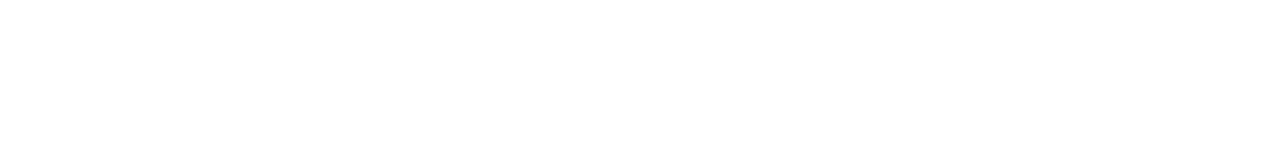
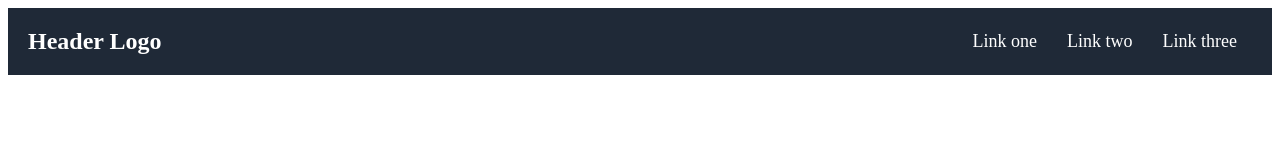
Before and after one commit to kwizera911/Landing-page, a plain HTML site: page index.html in a window 1280 px wide. Drawn offline with Linux system fonts and the light colour scheme.

Commit message:
made  header section

```diff
--- a/index.html
+++ b/index.html
@@ -4,8 +4,16 @@
     <meta charset="UTF-8">
     <meta name="viewport" content="width=device-width, initial-scale=1.0">
     <title>Landing page</title>
+    <link rel="stylesheet" href="style.css">
 </head>
 <body>
-
+    <div class="navigation">
+        <h2 class="logo">Header Logo</h2>
+        <ul class="links">
+            <li><a href="#">Link one</a></li>
+            <li><a href="#">Link two</a></li>
+            <li><a href="#">Link three</a></li>
+        </ul>
+    </div>
 </body>
 </html>
--- a/style.css
+++ b/style.css
@@ -0,0 +1,30 @@
+.navigation {
+    display: flex;
+    justify-content: space-between;
+    align-items: center;
+    background-color: #1f2937;
+    padding: 20px; /* Add padding for better spacing */
+}
+
+.logo {
+    font-size: 24px; /* Adjust font size as needed */
+    color: #fff; /* White text color */
+    margin: 0; /* Remove default margin */
+}
+
+.links {
+    display: flex;
+    list-style: none;
+    margin: 0; /* Remove default margin */
+    padding: 0; /* Remove default padding */
+}
+
+.links li {
+    margin: 0 15px; /* Adjust spacing between links */
+}
+
+.links a {
+    text-decoration: none; /* Remove underlines from links */
+    color: #fff; /* White text color */
+    font-size: 18px; /* Adjust font size as needed */
+}
```
Also changed, not shown: 1 other file.
